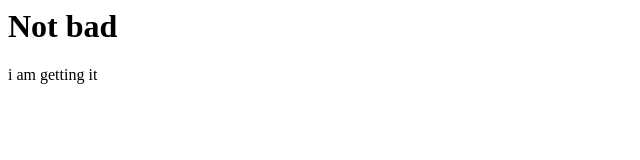
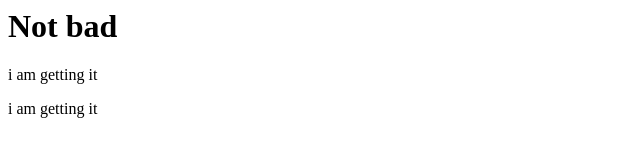
Before and after one commit to emem17/newchance, a plain HTML site: page index.html in a window 1280 px wide. Shown: the whole page, without its empty margins (0-640 px from the left). Drawn offline with Linux system fonts and the light colour scheme.

Commit message:
Update index.html
gogogo

```diff
--- a/index.html
+++ b/index.html
@@ -1,2 +1,3 @@
 <h1>Not bad</h1>
 <p>i am getting it</p>
+<p>i am getting it</p>
```
